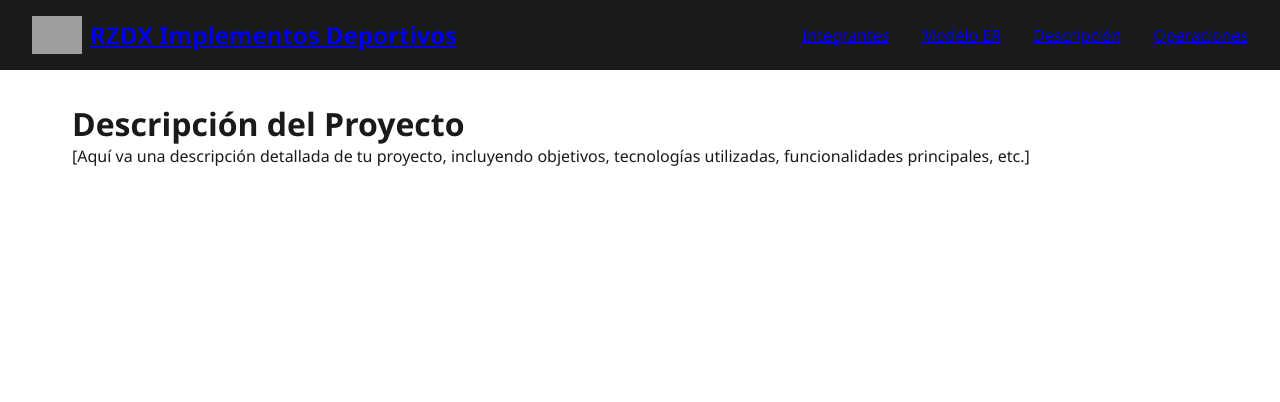
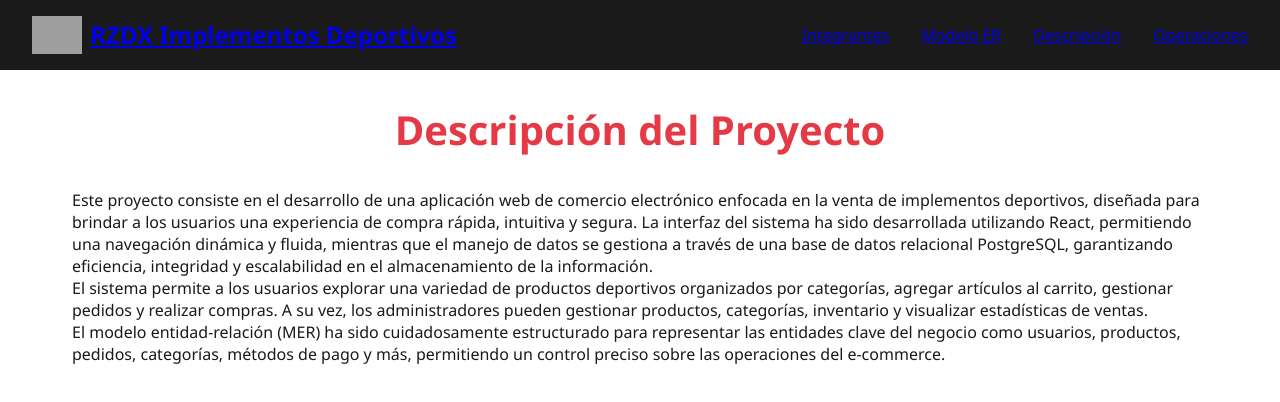
Before and after one commit to JLeonardoPA/RZDXmodeloER, a React (Vite) app: page /description in a window 1280 px wide. Shown: the top 402 px of the page. Built offline with nearby package versions, Linux system fonts and the light colour scheme; grey boxes are pictures that could not be loaded.

Commit message:
Update Description.jsx
se actualiza la descripcion del proyecto

```diff
--- a/src/components/Description.jsx
+++ b/src/components/Description.jsx
@@ -1,10 +1,29 @@
 export default function Description() {
   return (
     <div>
-      <h1>Descripción del Proyecto</h1>
+      <h1 className="main-title">Descripción del Proyecto</h1>
       <p>
-        [Aquí va una descripción detallada de tu proyecto, incluyendo objetivos,
-        tecnologías utilizadas, funcionalidades principales, etc.]
+        Este proyecto consiste en el desarrollo de una aplicación web de
+        comercio electrónico enfocada en la venta de implementos deportivos,
+        diseñada para brindar a los usuarios una experiencia de compra rápida,
+        intuitiva y segura. La interfaz del sistema ha sido desarrollada
+        utilizando React, permitiendo una navegación dinámica y fluida, mientras
+        que el manejo de datos se gestiona a través de una base de datos
+        relacional PostgreSQL, garantizando eficiencia, integridad y
+        escalabilidad en el almacenamiento de la información.
+      </p>
+      <p>
+        El sistema permite a los usuarios explorar una variedad de productos
+        deportivos organizados por categorías, agregar artículos al carrito,
+        gestionar pedidos y realizar compras. A su vez, los administradores
+        pueden gestionar productos, categorías, inventario y visualizar
+        estadísticas de ventas.
+      </p>
+      <p>
+        El modelo entidad-relación (MER) ha sido cuidadosamente estructurado
+        para representar las entidades clave del negocio como usuarios,
+        productos, pedidos, categorías, métodos de pago y más, permitiendo un
+        control preciso sobre las operaciones del e-commerce.
       </p>
     </div>
   );
```
